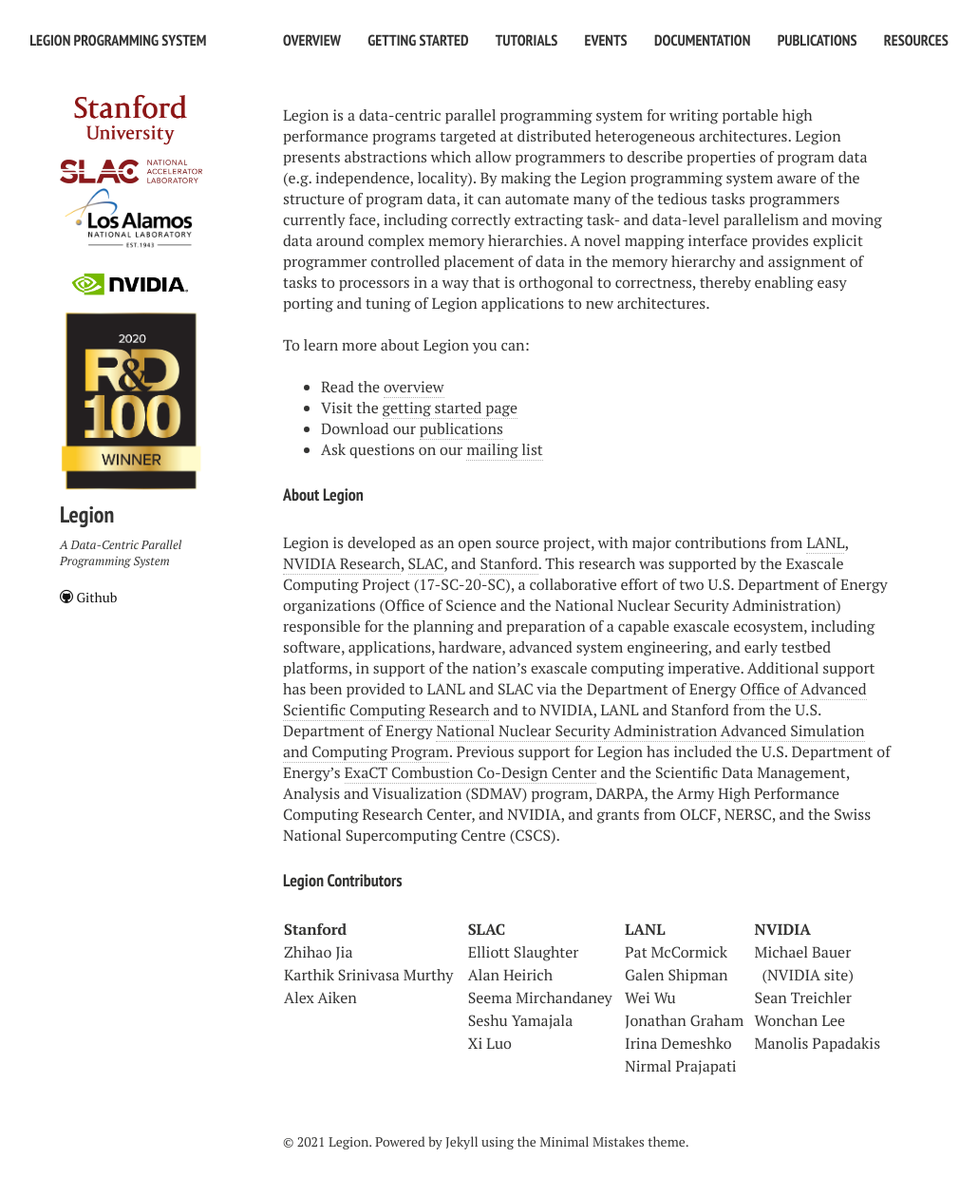
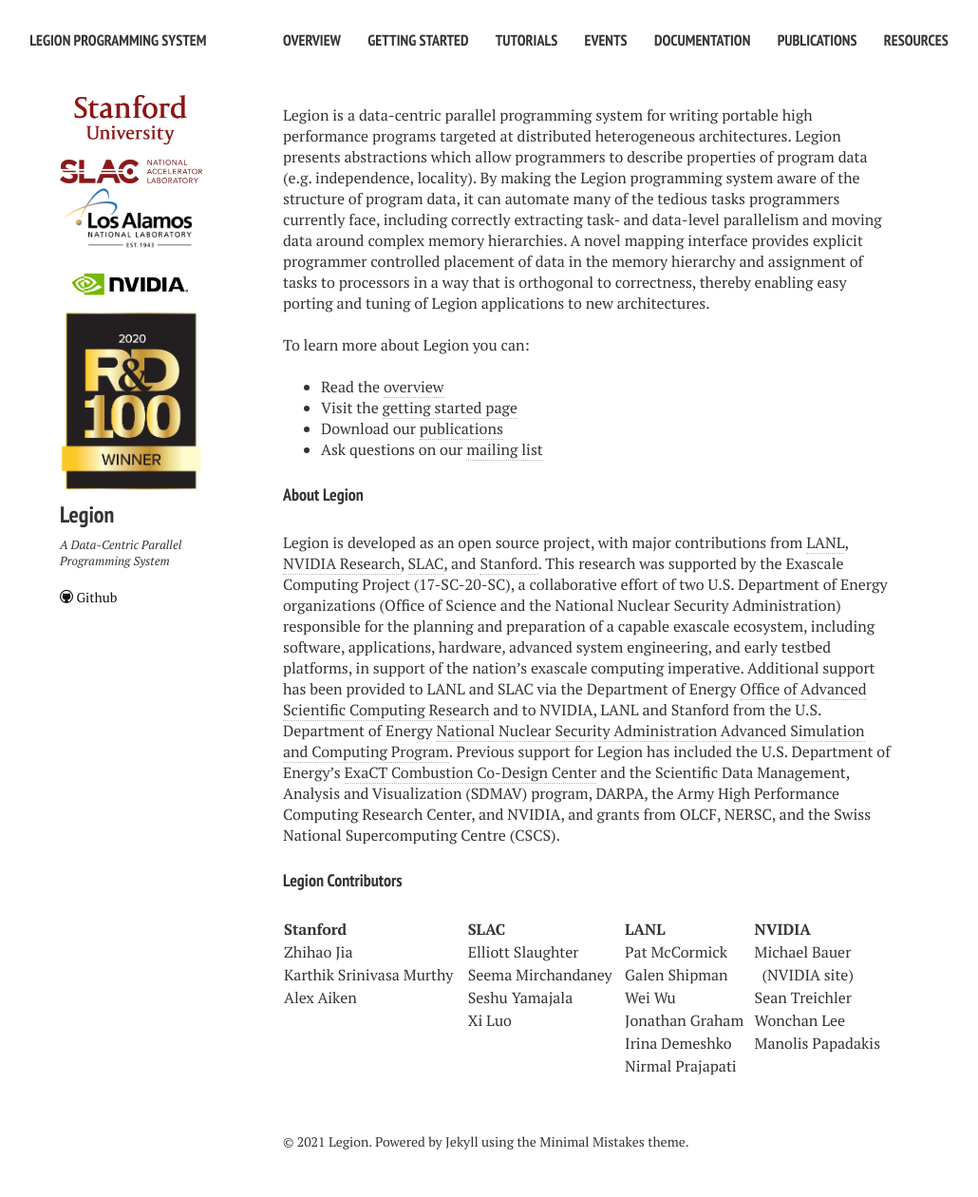
Before and after one commit to apryakhin/legion.stanford.edu, a Jekyll site: the page built from index.md, in a window 1280 px wide. Shown: the whole page at 95% size, without its empty margins (22-1052 px from the left). Built offline with Jekyll 4.4.1, drawn with Linux system fonts in a browser that asks for light colours; nearby versions of some CDN libraries.

Commit message:
Update contributors list.

```diff
--- a/index.md
+++ b/index.md
@@ -69,28 +69,28 @@ OLCF, NERSC, and the Swiss National Supercomputing Centre (CSCS).
 
 <tr valign="middle">
 <td>Karthik Srinivasa Murthy</td>
-<td><a href="http://heirich.org">Alan Heirich</a></td>
+<td><a href="mail&#116;o&#58;%73%&#54;5e%6Da&#46;&#37;6Di&#37;72&#99;ha%&#54;Eda&#110;ey&#64;%73&#116;anford%2&#69;e%64u">Seema Mirchandaney</a></td>
 <td><a href="&#109;&#097;&#105;&#108;&#116;&#111;:&#103;&#115;&#104;&#105;&#112;&#109;&#097;&#110;&#064;&#108;&#097;&#110;&#108;&#046;&#103;&#111;&#118;">Galen Shipman</a></td>
 <td>&nbsp;&nbsp;(<a href="http://research.nvidia.com/person/mike-bauer">NVIDIA site</a>)</td>
 </tr>
 
 <tr>
 <td><a href="http://theory.stanford.edu/~aiken">Alex Aiken</a></td>
-<td><a href="mail&#116;o&#58;%73%&#54;5e%6Da&#46;&#37;6Di&#37;72&#99;ha%&#54;Eda&#110;ey&#64;%73&#116;anford%2&#69;e%64u">Seema Mirchandaney</a></td>
+<td>Seshu Yamajala</td>
 <td>Wei Wu</td>
 <td><a href="http://cs.stanford.edu/~sjt/">Sean Treichler</a></td>
 </tr>
 
 <tr>
 <td></td>
-<td>Seshu Yamajala</td>
+<td>Xi Luo</td>
 <td>Jonathan Graham</td>
 <td>Wonchan Lee</td>
 </tr>
 
 <tr>
 <td></td>
-<td>Xi Luo</td>
+<td></td>
 <td>Irina Demeshko</td>
 <td><a href="http://manopapad.com/">Manolis Papadakis</a></td>
 </tr>
```
